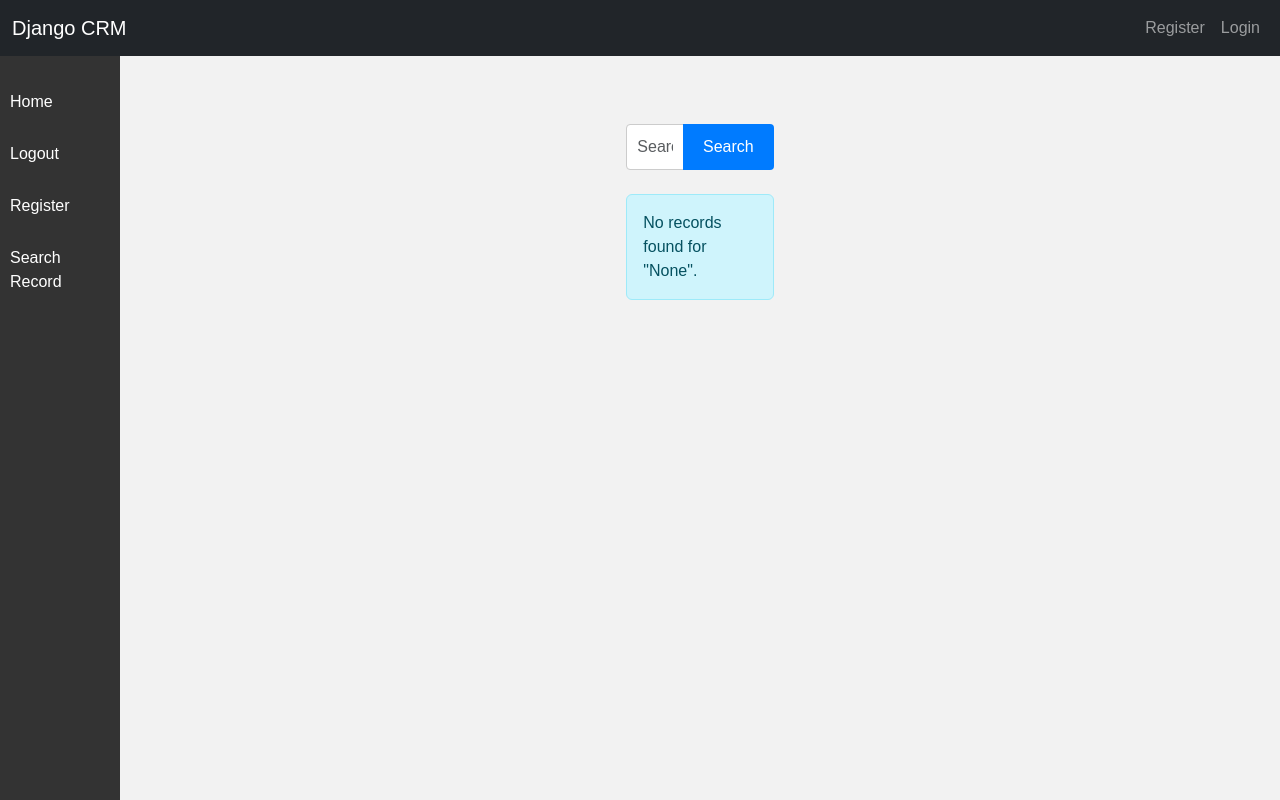
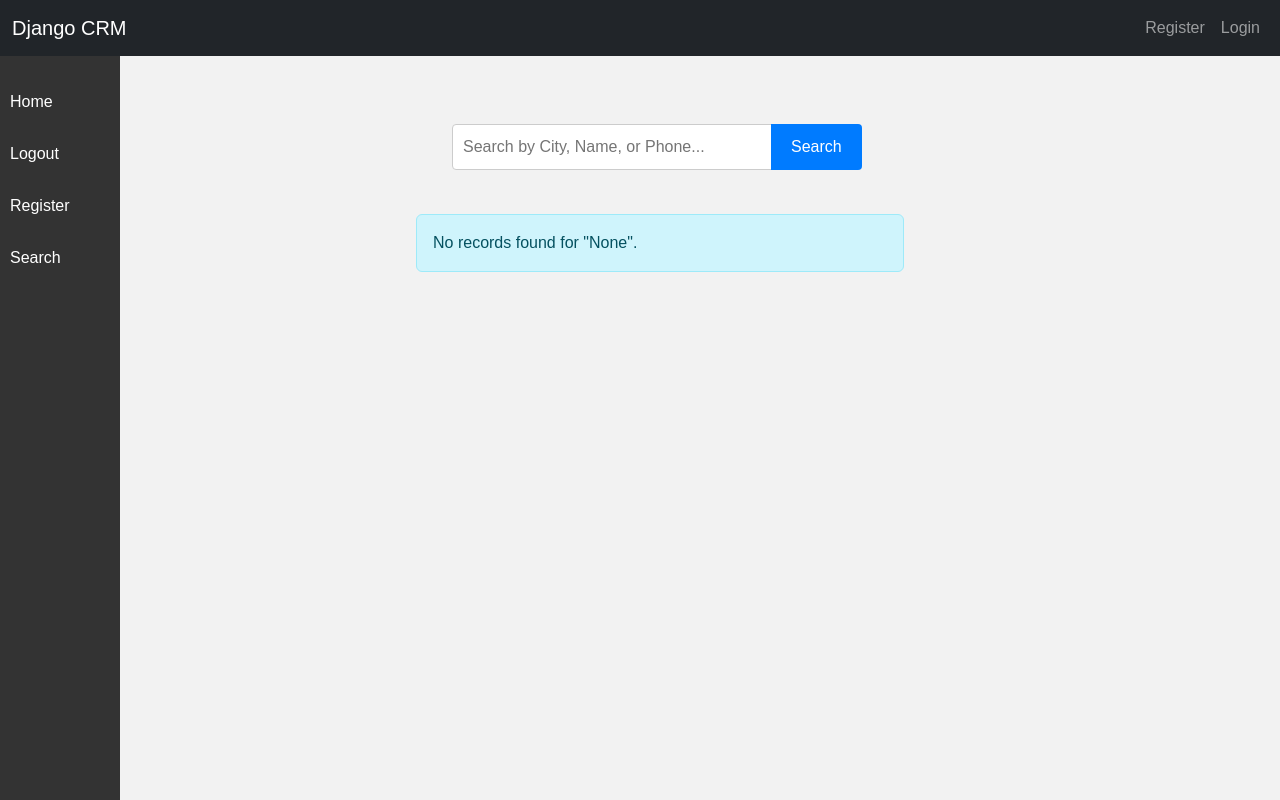
Before and after one commit to webapp-master/my-1st-web-app-project, a Django app: page /search_record/ in a window 1280 px wide. Run offline with Django 4.2, Linux system fonts and the light colour scheme.

Commit message:
I have completed all adjustment to the web app, now ready to move to adding javascript to the Sidebar

```diff
--- a/static/css/custom.css
+++ b/static/css/custom.css
@@ -13,3 +13,21 @@
   margin-right: 250px;
   z-index: 3;
 }
+
+
+.result-margin {
+  margin-right: 80px;
+}
+
+
+/* Custom CSS styles for the card */
+.card {
+  width: 31.25rem; /* Adjust this value to your desired width */
+  /* You can also add more styles as needed */
+}
+
+
+.card-footer {
+  display: flex;
+  justify-content: space-between;
+}
--- a/static/css/styles.css
+++ b/static/css/styles.css
@@ -1,3 +1,11 @@
+.hide {
+  display: none;
+}
+
+
+
+
+
 /* Apply flexbox to achieve the desired layout */
 
 body {
@@ -17,14 +25,14 @@ body {
   padding: 20px;
 }
 
-/* Styles for the login form, if needed */
+/* Styles for the login form */
 .login-container {
   display: flex;
   justify-content: center;
   align-items: center;
   background-color: #f2f2f2;
-  width: 80%; /* Increase the width to make the container wider */
-  height: 80vh; /* Increase the height to make the container taller */
+  width: 650px; /* Increase the width to make the container wider */
+  height: 450px; /* Increase the height to make the container taller */
   padding: 10px; /* Add padding to increase the visual size */
 }
 
@@ -66,6 +74,59 @@ h1 {
   background-color: #0056b3;
 }
 
+/* Styles for the search_record.html page */
+.search-container {
+  width: 65em; /* Increase the width to make the container wider */
+  padding: 20px;
+  margin-top: 20px; /* Add space at the top */
+}
+
+/* Additional adjustments for the search form */
+.form-group-search {
+  margin-bottom: 15px;
+}
+
+.form-control-search {
+  width: 20em;
+  padding: 10px;
+  border: 1px solid #ccc;
+  border-radius: 4px;
+}
+
+.btn-primary-search {
+  background-color: #007bff;
+  color: #fff;
+  padding: 10px 20px;
+  border: none;
+  border-radius: 4px;
+  cursor: pointer;
+}
+
+.btn-primary-search:hover {
+  background-color: #0056b3;
+}
+
+/* Additional styles for search results */
+.result-card {
+  background-color: #fff;
+  border-radius: 8px;
+  box-shadow: 0 0 10px rgba(0, 0, 0, 0.1);
+  padding-top: 30px;
+  padding-bottom: 20px;
+  margin-top: 20px;
+
+}
+
+.result-title {
+  margin-bottom: 10px;
+}
+
+.result-item {
+  margin-bottom: 15px;
+}
+
+
+
 /* Sidebar Styles */
 .sidebar {
   height: 100%;
@@ -104,3 +165,18 @@ h1 {
 }
 
 /* Add additional styles as needed for other elements */
+
+
+
+/* Custom CSS styles for the add-record-container */
+.add-record-container {
+  width: 30rem;
+  max-width: 50rem; /* Adjust this value to your desired width */
+  margin: 0 auto;
+  text-align: center;
+}
+
+/* Reduce the margin between <h1> and the form */
+.add-record-container h1 {
+  margin-bottom: -15px; /* Adjust this value to reduce the margin */
+}
--- a/website/templates/add_record.html
+++ b/website/templates/add_record.html
@@ -1,7 +1,7 @@
 {% extends 'base.html' %}
 {% block content %}
 
-<div class="col-md-6 offset-md-3">
+<div class="add-record-container">
     <h1>Add Record</h1>
     <br/>
 
@@ -15,7 +15,6 @@
         <a href="{% url 'home' %}" class="btn btn-secondary">Back</a>
 
     </form>
-
 </div>
 
 {% endblock %}
--- a/website/templates/base.html
+++ b/website/templates/base.html
@@ -2,17 +2,20 @@
 <!DOCTYPE html>
 <html lang="en">
 <head>
+
     <meta charset="utf-8">
     <meta name="viewport" content="width=device-width, initial-scale=1">
     <title>Django CRM</title>
 
-    <!-- Use only one Bootstrap CSS link -->
+
+    <link href="{% static 'css/custom.css' %}" rel="stylesheet">
     <link href="https://cdn.jsdelivr.net/npm/bootstrap@5.3.0-alpha1/dist/css/bootstrap.min.css" rel="stylesheet" integrity="sha384-GLhlTQ8iRABdZLl6O3oVMWSktQOp6b7In1Zl3/Jr59b6EGGoI1aFkw7cmDA6j6gD" crossorigin="anonymous">
+    <link href="{% static 'css/styles.css' %}" rel="stylesheet">
+    <link rel="stylesheet" href="https://cdn.jsdelivr.net/npm/bootstrap-icons@1.10.5/font/bootstrap-icons.css">
 
-    <link href="{% static 'css/styles.css' %}" rel="stylesheet">
-    <link href="{% static 'css/custom.css' %}" rel="stylesheet">
-    <link rel="stylesheet" href="https://cdn.jsdelivr.net/npm/bootstrap-icons@1.10.5/font/bootstrap-icons.css">
 </head>
+
+
 <body>
     <!-- Navbar -->
     {% include 'navbar.html' %}
--- a/website/templates/search_record.html
+++ b/website/templates/search_record.html
@@ -1,11 +1,11 @@
 {% extends 'base.html' %}
 {% block content %}
 
-<div class="mt-4">
+<div class="mt-4 container">
     <div class="row justify-content-center">
         <div class="col-md-6">
             <form method="GET" action="{% url 'search_record' %}" class="input-group">
-                <input type="text" name="query" class="form-control" placeholder="Search by City, Name, or Phone...">
+                <input type="text" name="query" class="form-control-search" placeholder="Search by City, Name, or Phone...">
                 <button type="submit" class="btn btn-primary"><i class="fa fa-search"></i> Search</button>
             </form>
         </div>
@@ -13,13 +13,14 @@
 </div>
 
 <!-- Display search results below the form -->
-<div class="mt-4">
+
+<div class="mt-4 search-container">
     <div class="row justify-content-center">
-        <div class="col-md-6">
+        <div class="col-md-6 result-margin">
             {% if results %}
                 <div class="card">
                     <div class="card-body">
-                        <h5 class="card-title">Search Results found for "{{ query }}":</h5>
+                        <h5 class="card-title result-title">Search Results found for "{{ query }}":</h5>
                         <p>Total Results: {{results|length}}</p>
                         <ul class="list-group">
                             {% for record in results %}
@@ -50,6 +51,7 @@
     </div>
 </div>
 
+
 <script src="https://cdn.jsdelivr.net/npm/bootstrap@5.3.0/dist/js/bootstrap.bundle.min.js"></script>
 
 {% endblock %}
--- a/website/templates/sidebar.html
+++ b/website/templates/sidebar.html
@@ -5,7 +5,7 @@
 
         <li><a href="{% url 'logout' %}">Logout</a></li>
         <li><a href="{% url 'register' %}">Register</a></li>
-        <li><a href="{% url 'search_record' %}">Search Record</a></li>
+        <li><a href="{% url 'search_record' %}">Search</a></li>
         <!-- Add other links for the remaining URLs -->
     </ul>
 </div>
```
Also changed, not shown: website/templates/record.html (+26 -20 lines), website/templates/register.html (+5 -6 lines). Lines whose indentation alone changed are shown as unchanged.
